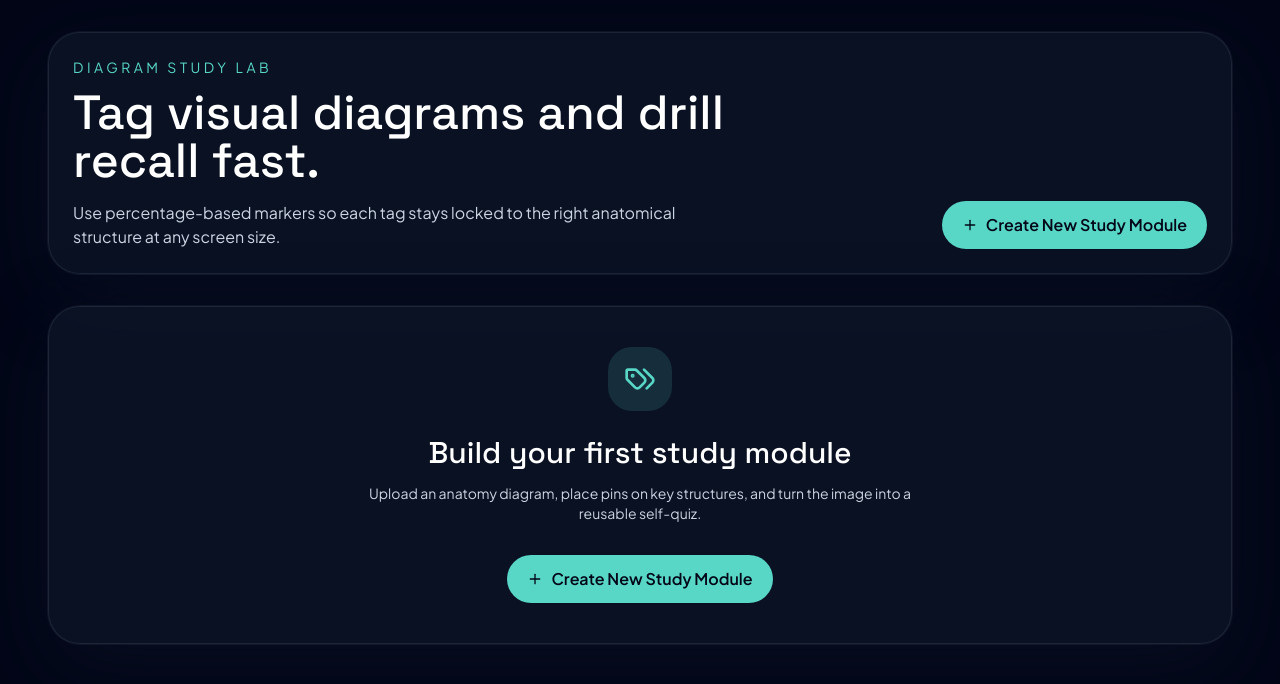
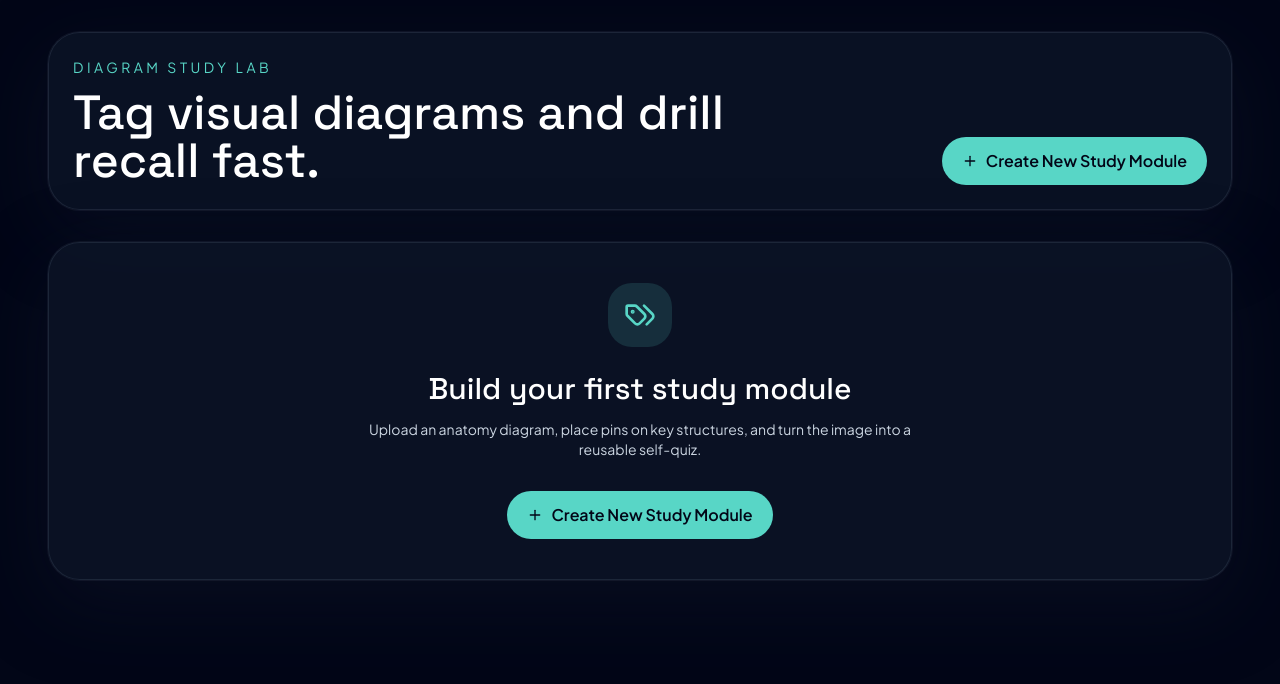
Before and after one commit to jlarm/diagrams, a React (Vite) app: page / in a window 1280 px wide. Shown: the top 684 px of the page. Built offline with nearby package versions, Linux system fonts and the light colour scheme; the HTML template or start-up script is replaced by a standard one.

Commit message:
removed subtitle

```diff
--- a/src/components/Dashboard.jsx
+++ b/src/components/Dashboard.jsx
@@ -91,9 +91,6 @@ export default function Dashboard({ modules, onCreate, onEdit, onQuiz, onDelete
         <div className="max-w-2xl">
           <p className="text-sm uppercase tracking-[0.25em] text-teal">Diagram Study Lab</p>
           <h1 className="mt-3 font-display text-4xl text-white md:text-5xl">Tag visual diagrams and drill recall fast.</h1>
-          <p className="mt-4 text-sm leading-6 text-slate-300 md:text-base">
-            Use percentage-based markers so each tag stays locked to the right anatomical structure at any screen size.
-          </p>
         </div>
 
         <button
```
